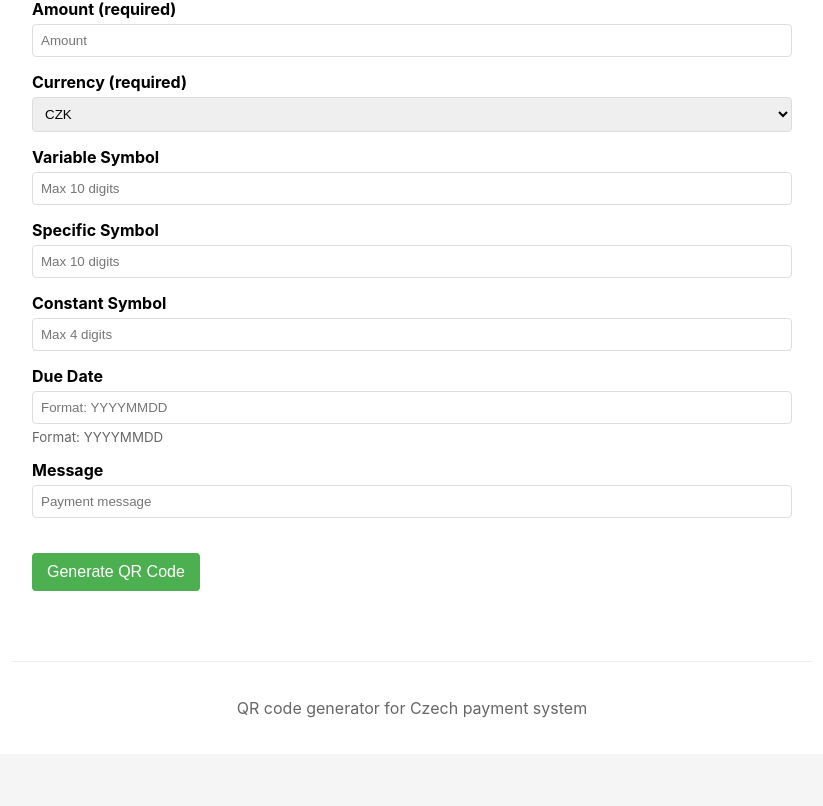
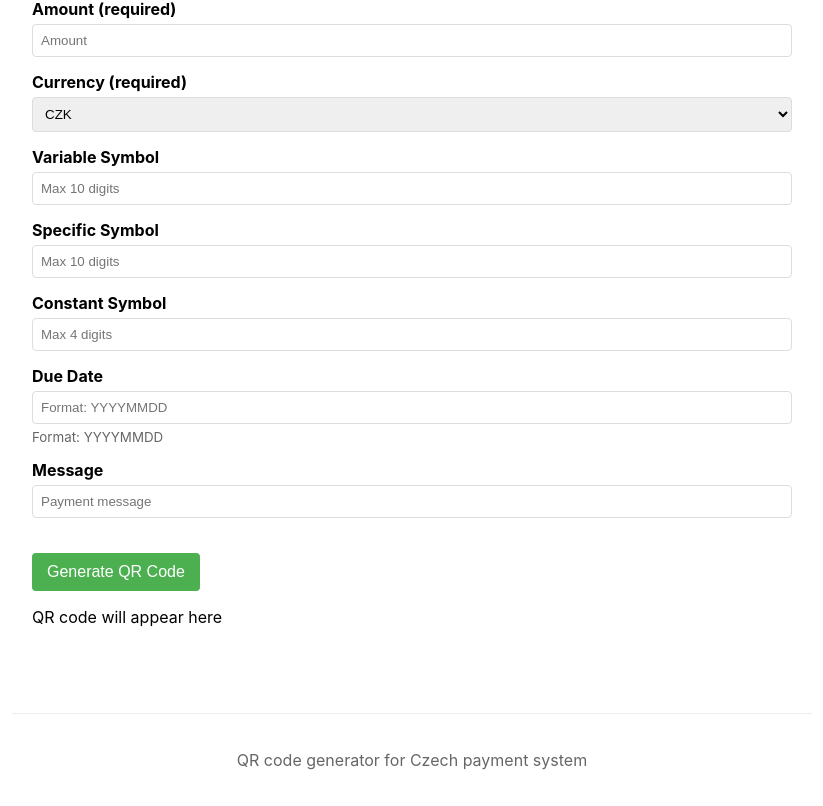
Before and after one commit to vilemj-Viclick/QR-Platba-Generator, a React (Create React App) app in the folder app/: page / in a window 1280 px wide. Shown: the part 410-1216 px from the top of the page, without its empty margins (228-1051 px from the left). Before the commit the page ends 1164 px from the top, so only its background shows below. Built offline with nearby package versions, Linux system fonts and the light colour scheme.

Commit message:
Refactor QRForm component structure and styles, introducing distinct layout for form and QR code display.

```diff
--- a/app/index.html
+++ b/app/index.html
@@ -44,6 +44,39 @@
 
         .qr-form-container {
             padding: 20px;
+            display: flex;
+            flex-direction: row;
+            gap: 2rem;
+            align-items: flex-start;
+            justify-content: center;
+        }
+
+        .qr-form-wrapper {
+            width: 600px;
+        }
+
+        .qr-code-container {
+            min-width: 400px;
+            max-width: 400px;
+            min-height: 400px;
+            display: flex;
+            flex-direction: column;
+            align-items: center;
+            justify-content: center;
+        }
+
+        .qr-code-placeholder {
+            width: 200px;
+            height: 200px;
+            border: 1px dashed #ccc;
+            display: flex;
+            align-items: center;
+            justify-content: center;
+        }
+
+        .qr-code-placeholder-text {
+            color: #999;
+            text-align: center;
         }
 
         .form-group {
--- a/app/src/QRForm.tsx
+++ b/app/src/QRForm.tsx
@@ -84,11 +84,12 @@ export const QRForm: React.FC = () => {
 
   return (
     <div className="qr-form-container">
+      <div className="qr-form-wrapper">
         <h2>Generate QR Payment Code</h2>
 
         {generalError && <div className="error-message">{generalError}</div>}
 
-      <form onSubmit={handleSubmit}>
+        <form onSubmit={handleSubmit} className="form">
           <div className="form-group">
             <label htmlFor="acc">Account Number (required)</label>
             <input
@@ -232,14 +233,21 @@ export const QRForm: React.FC = () => {
             {loading ? 'Generating...' : 'Generate QR Code'}
           </button>
         </form>
+      </div>
 
-      {qrCode && (
+      <div className="qr-code-container">
+        {qrCode ? (
           <div className="qr-result">
             <h3>Your QR Code</h3>
             <img src={qrCode} alt="QR Payment Code"/>
             <p>Scan this QR code with your banking app to make the payment.</p>
           </div>
+        ) : (
+          <div className="qr-code-placeholder">
+            <p className="qr-code-placeholder-text">QR code will appear here</p>
+          </div>
         )}
+      </div>
     </div>
   );
 };
```
Lines whose indentation alone changed are shown as unchanged.
